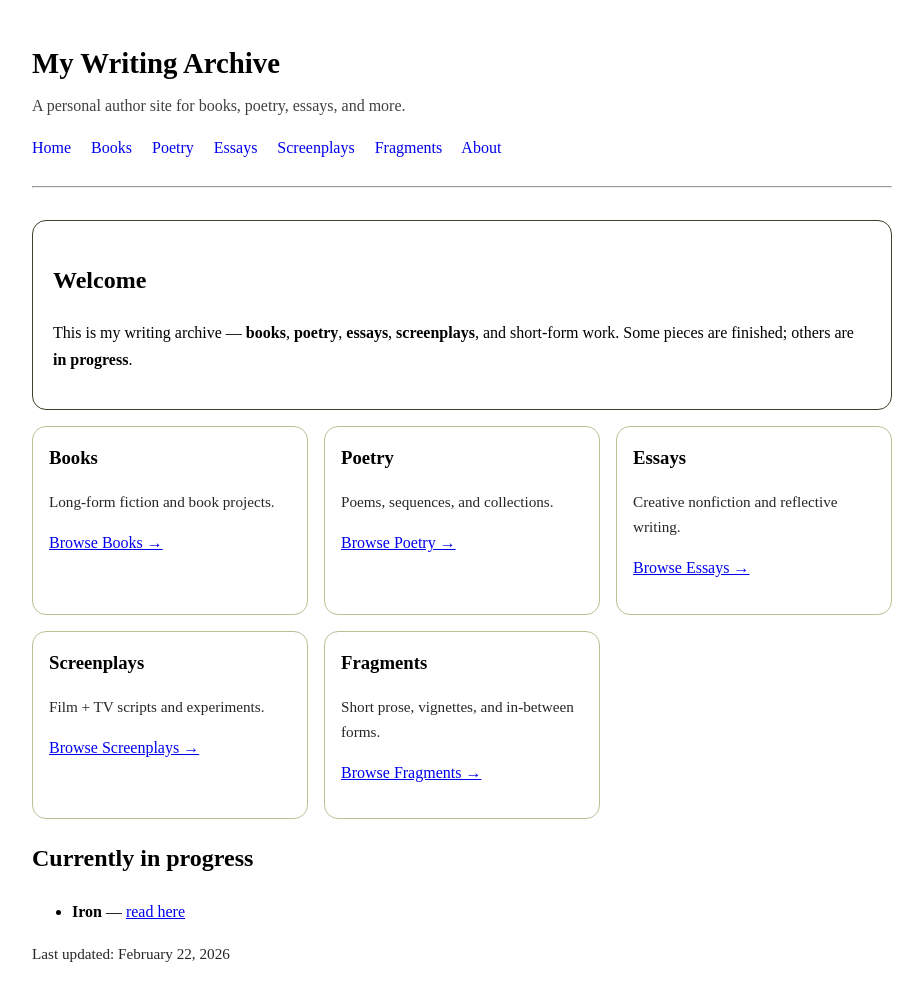
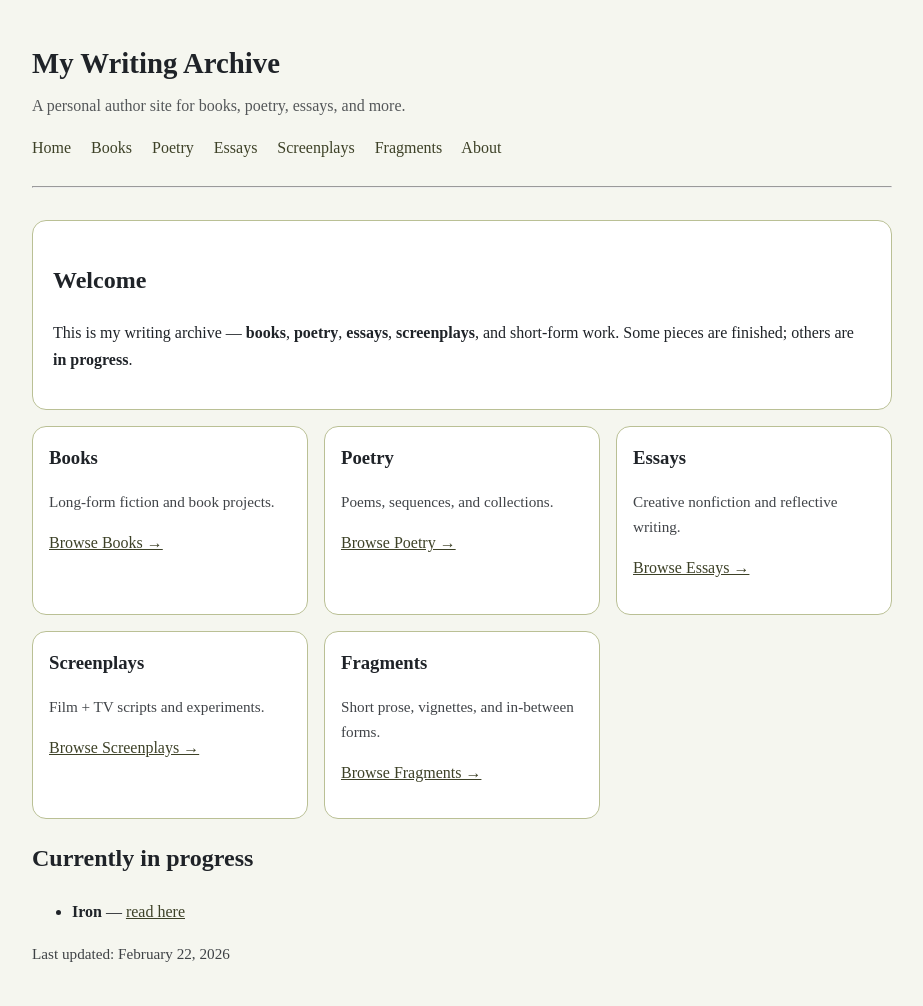
Before and after one commit to dwestbroek101/collections, a Jekyll site: the page built from index.html, in a window 1280 px wide. Shown: the whole page, without its empty margins (178-1101 px from the left). Built offline with Jekyll 4.4.1, drawn with Linux system fonts in a browser that asks for light colours.

Commit message:
Update style.css

```diff
--- a/assets/style.css
+++ b/assets/style.css
@@ -1,4 +1,18 @@
 /* Simple author-site styling */
+:root{
+  --bg: #f5f6ef;
+  --paper: #ffffff;
+  --text: #1f2328;
+  --muted: #5b6470;
+  --border: #BAC095;
+  --link: #3D4127;
+}
+
+html, body { background: var(--bg); }
+
+body { color: var(--text); }
+
+a { color: var(--link); }
 body { max-width: 860px; margin: 2.5rem auto; padding: 0 1.25rem; line-height: 1.65; }
 header { margin-bottom: 2rem; }
 .site-title { margin: 0; font-size: 1.8rem; }
@@ -7,9 +21,9 @@ header { margin-bottom: 2rem; }
 .site-nav a { margin-right: 1rem; text-decoration: none; }
 .site-nav a:hover { text-decoration: underline; }
 
-.hero { padding: 1.25rem 1.25rem; border: 1px solid #3D4127; border-radius: 14px; }
+.hero { padding: 1.25rem 1.25rem; background: var(--paper); border: 1px solid var(--border); border-radius: 14px; }
+.card { padding: 1rem; background: var(--paper); border: 1px solid var(--border); border-radius: 14px; }
+.badge { display: inline-block; font-size: 0.85rem; padding: 0.15rem 0.5rem; border: 1px solid var(--border); border-radius: 999px; margin-left: 0.4rem; opacity: 0.85; }
 .grid { display: grid; grid-template-columns: repeat(auto-fit, minmax(220px, 1fr)); gap: 1rem; margin-top: 1rem; }
-.card { padding: 1rem; border: 1px solid #BAC095; border-radius: 14px; }
 .card h3 { margin-top: 0; margin-bottom: 0.35rem; }
 .small { font-size: 0.95rem; opacity: 0.85; }
-.badge { display: inline-block; font-size: 0.85rem; padding: 0.15rem 0.5rem; border: 1px solid #e6e6e6; border-radius: 999px; margin-left: 0.4rem; opacity: 0.85; }
```
